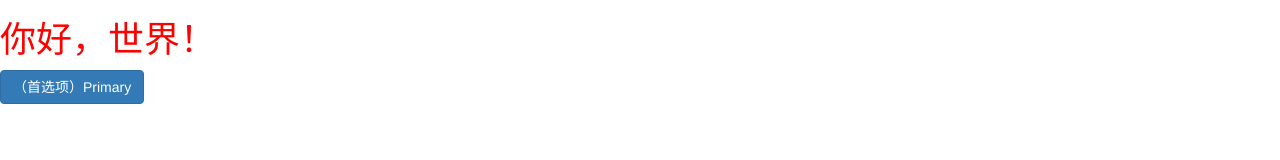
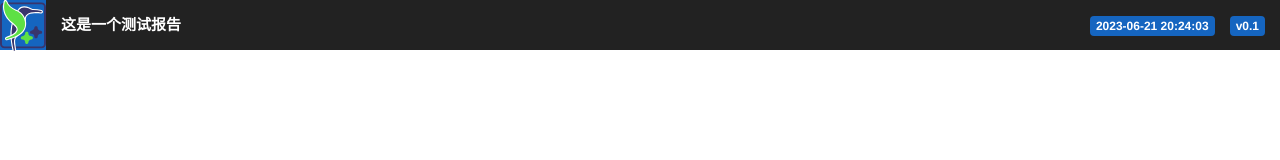
Before and after one commit to laolang2016/doctest-reports, a website: page static-prototype/src/html/index.html in a window 1280 px wide. Drawn offline with nearby package versions, Linux system fonts and the light colour scheme; files that its build step writes are made by us from their sources.

Commit message:
✨ feat(static-prototype): 顶部布局

```diff
--- a/static-prototype/src/html/index.html
+++ b/static-prototype/src/html/index.html
@@ -20,8 +20,22 @@
     <![endif]-->
   </head>
   <body>
-    <h1 class="red">你好，世界！</h1>
-    @@include('./header.html')
+    <!-- header -->
+    <div class="header-container">
+      <div class="logo">
+        <img src="../images/doctest_logo.svg" />
+      </div>
+      <div class="right">
+        <div class="title">
+          <span>这是一个测试报告</span>
+        </div>
+        <div class="version-box">
+          <a href="javascript:void(0);"><span class="version">2023-06-21 20:24:03</span></a>
+          <a href="javascript:void(0);"><span class="version">v0.1</span></a>
+        </div>
+      </div>
+    </div>
+    <!-- / header -->
 
     <script src="../libs/jquery-2.1.4/jquery.min.js"></script>
     <script src="../libs/bootstrap-3.4.1/js/bootstrap.min.js"></script>
--- a/static-prototype/src/sass/report.scss
+++ b/static-prototype/src/sass/report.scss
@@ -1,3 +1,56 @@
-.red{
-    color: red;
+// 顶部布局
+.header-container {
+    width: 100%;
+    height: 50px;
+    display: flex;
+    justify-content: space-between;
+
+    .logo {
+        width: 46px;
+        background-color: #1565c0;
+
+        img {
+            height: 52px;
+            width: 46px;
+        }
+    }
+
+    .right {
+        background-color: #222222;
+        color: #ffffff;
+        width: calc(100vw - 46px);
+        display: flex;
+        justify-content: space-between;
+        align-items: center;
+        padding: 0 15px;
+
+        .title {
+            span {
+                font-size: 15px;
+                font-weight: 600;
+            }
+
+        }
+
+        .version-box {
+            height: 100%;
+            display: flex;
+            align-items: center;
+            justify-content: space-between;
+
+            a {
+                color: #ffffff;
+                .version {
+                    margin-left: 15px;
+                    background-color: #1565c0;
+                    font-weight: 600;
+                    font-size: 12px;
+                    border-radius: 4px;
+                    padding: 3px 6px;
+
+                }
+            }
+
+        }
+    }
 }
```
Also changed, not shown: static-prototype/src/images/doctest_logo.svg (added).
